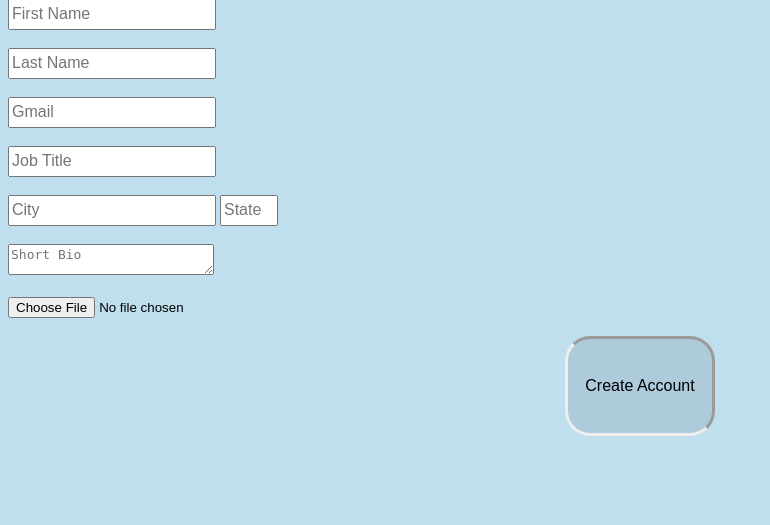
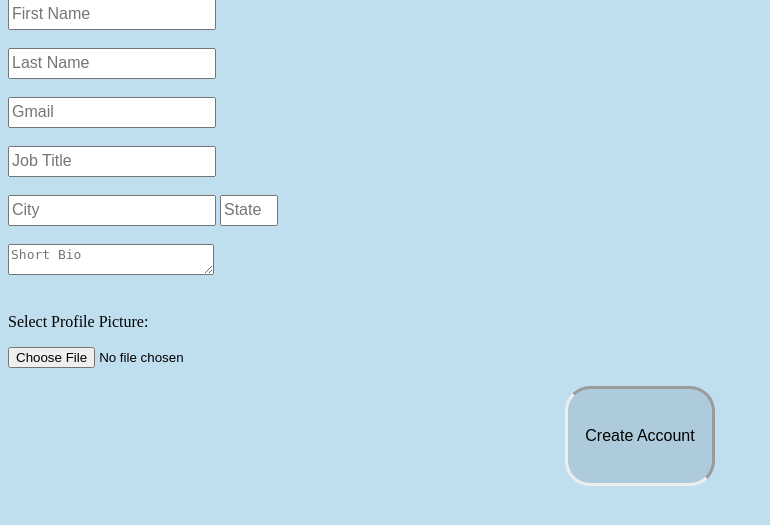
Before and after one commit to andregarivay/LANParty, a Python web app: template templates/signup.html in a window 1280 px wide. Shown: the part 81-606 px from the top of the page, without its empty margins (0-770 px from the left). Run offline with Jinja, Linux system fonts and the light colour scheme; the template is opened without the code that fills it, so the values that code supplies are empty.

Commit message:
Added new image

```diff
--- a/templates/signup.html
+++ b/templates/signup.html
@@ -37,7 +37,7 @@ body{
       <textarea class="inputboxes" type="text" name="bio" placeholder="Short Bio" required='required' maxlength="600"></textarea>
       <br>
       <br>
-      <input type="file" name="picture" required='required' maxlength="300">
+      <p> Select Profile Picture: </p> <input type="file" name="picture" required='required' maxlength="300">
       <br>
       <br>
       <input class="button" type="submit" value="Create Account" style="background-color: #ADCBDA; color: black;">
```
